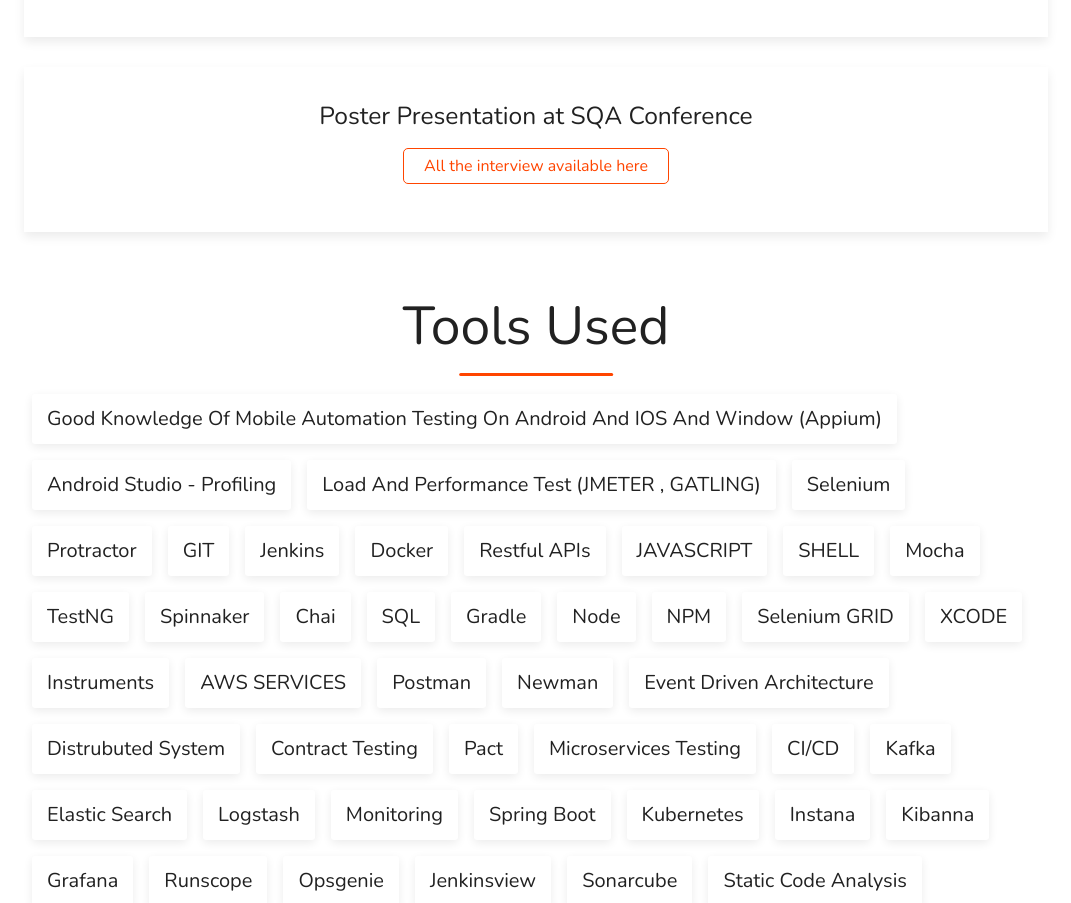
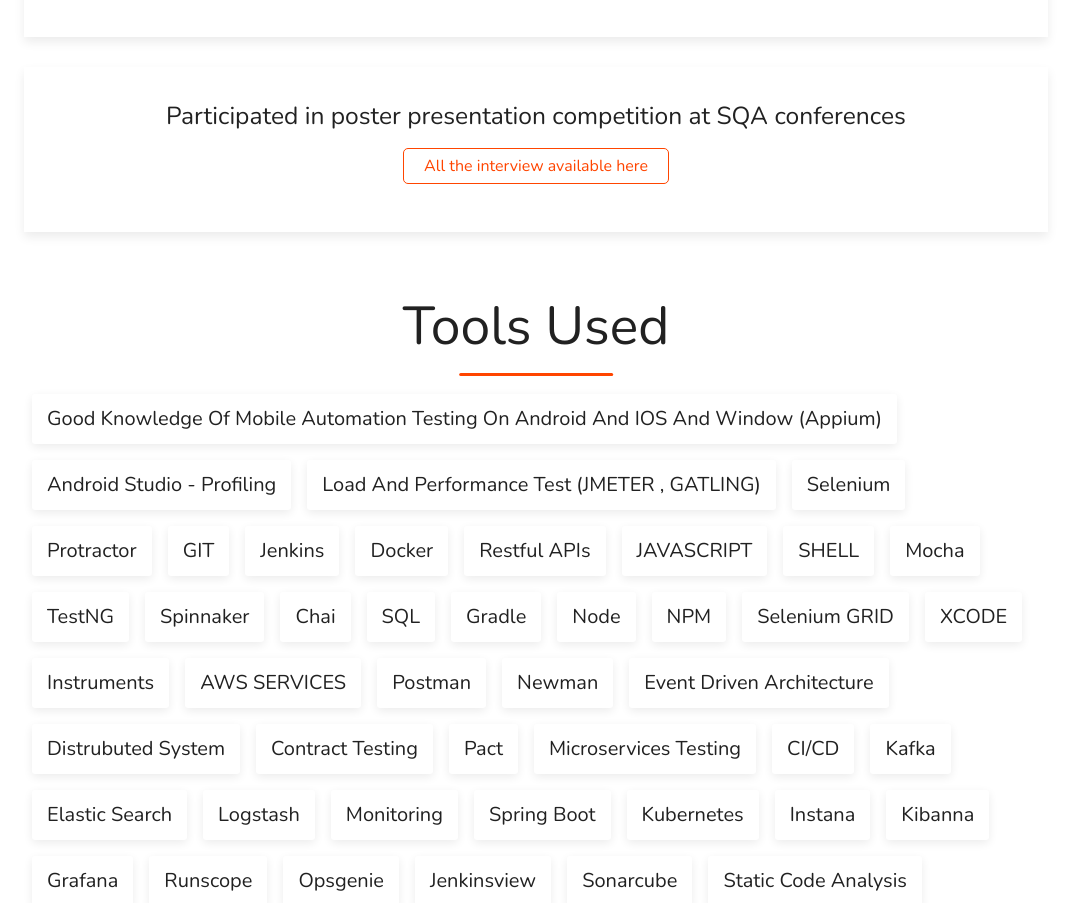
Before and after one commit to TrishaChetani/Professional-Portfolio, a plain HTML site: page index.html in a window 1280 px wide. Shown: the part 10848-11751 px from the top of the page, without its empty margins (104-1175 px from the left). Drawn offline with nearby package versions, Linux system fonts and the light colour scheme; files that its build step writes are made by us from their sources; files whose address does not match are found by name; a web font is replaced by a local one.

Commit message:
Added poster presentation

```diff
--- a/index.html
+++ b/index.html
@@ -499,7 +499,7 @@
         </div>
         <div class="col s12 m4">
           <div class="des">
-            <h5 class="center">Poster Presentation at SQA Conference</h5>
+            <h5 class="center">Participated in poster presentation competition at SQA conferences</h5>
             <div class="links">
               <a class="link_btn" target='_blank' href="https://sqa.org/QC2020"> All the
                 interview available
```
